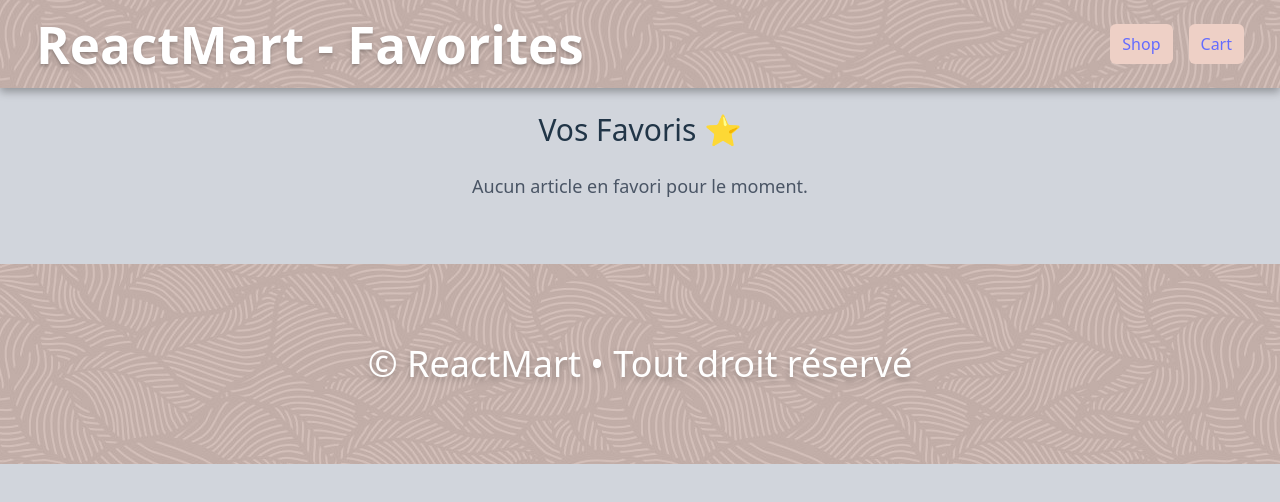
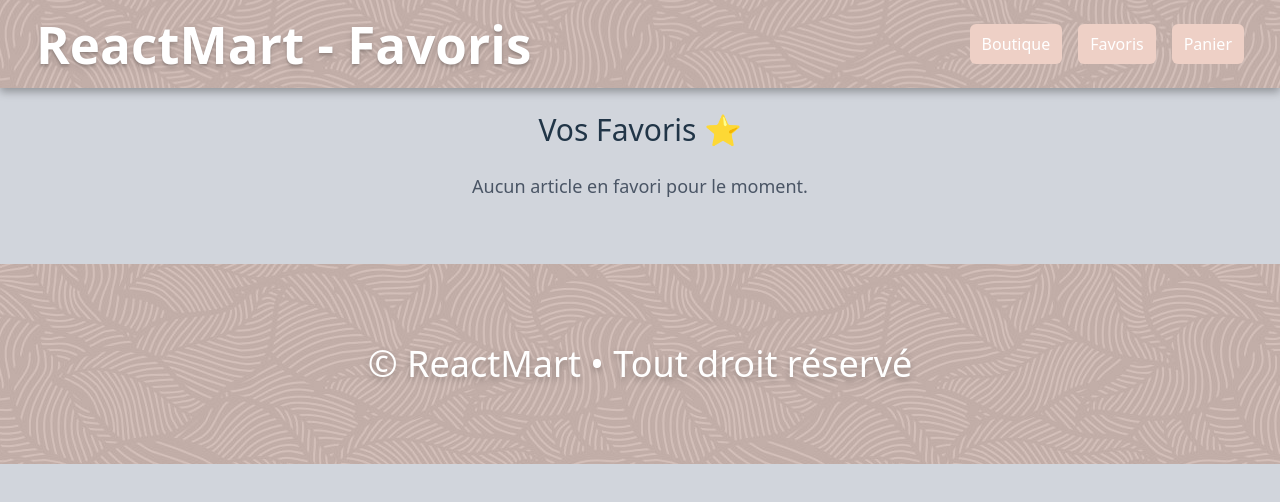
Before and after one commit to EthanEnigma/ReactMart, a React (Vite) app: page /favorites in a window 1280 px wide. Shown: the top 502 px of the page. Built offline with nearby package versions, Linux system fonts and the light colour scheme.

Commit message:
Style: change button text to white + language change to french

```diff
--- a/src/pages/Favorites.tsx
+++ b/src/pages/Favorites.tsx
@@ -45,16 +45,20 @@ export default function Favorites() {
 
     return (
         <div className="min-h-screen w-screen bg-gray-300" id="document">
+            <head>
+                <title>ReactMart • Favoris</title>
+            </head>
 
             {/* HEADER */}
             <header className="z-1 relative p-4 flex flex-col sm:flex-row sm:justify-between sm:items-center gap-4 drop-shadow-lg/30">
                 <div className="absolute inset-0 bg-[url(/src/data/images/LeafBackground.jpg)] bg-center grayscale"></div>
                 <div className="absolute inset-0 bg-[#DABEB6]/70"></div>
-                <h1 className="z-2 text-white font-bold text-xl mx-5 text-shadow-lg">ReactMart - Favorites</h1>
+                <h1 className="z-2 text-white font-bold text-xl mx-5 text-shadow-lg">ReactMart - Favoris</h1>
 
                 <nav className="z-2 flex gap-4 mx-5">
-                    <Link to="/" className="bg-[#EED0C6] px-3 py-2 rounded-md">Shop</Link>
-                    <Link to="/cart" className="bg-[#EED0C6] px-3 py-2 rounded-md">Cart</Link>
+                    <Link to="/" className="bg-[#EED0C6] px-3 py-2 rounded-md hover:scale-110 duration-100"><p className="text-white">Boutique</p></Link>
+                    <Link to="/favorites" className="bg-[#EED0C6] px-3 py-2 rounded-md hover:scale-110 duration-100"><p className="text-white">Favoris</p></Link>
+                    <Link to="/cart" className="bg-[#EED0C6] px-3 py-2 rounded-md hover:scale-110 duration-100"><p className="text-white">Panier</p></Link>
                 </nav>
             </header>
 
@@ -86,14 +90,14 @@ export default function Favorites() {
                                     {isInCart(product.id) ? (
                                         <Link
                                             to="/cart"
-                                            className="bg-[#7A8D9B] text-white px-4 py-2 rounded-md text-center"
+                                            className="bg-[#7A8D9B] !text-white px-4 py-2 rounded-md text-center"
                                         >
                                             Voir le panier
                                         </Link>
                                     ) : (
                                         <button
                                             onClick={() => addToCart(product)}
-                                            className="bg-[#7A8D9B] text-white px-4 py-2 rounded-md"
+                                            className="bg-[#7A8D9B] !text-white px-4 py-2 rounded-md"
                                         >
                                             Ajouter au panier
                                         </button>
```
